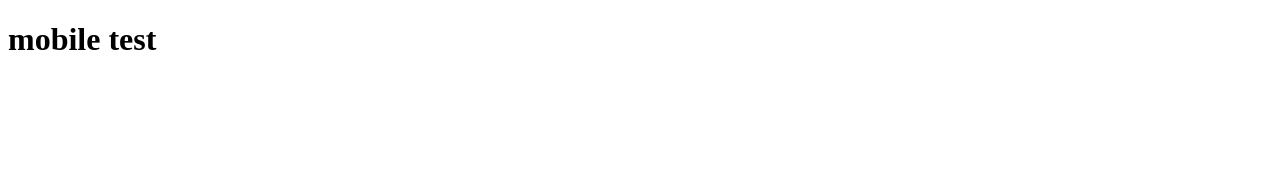
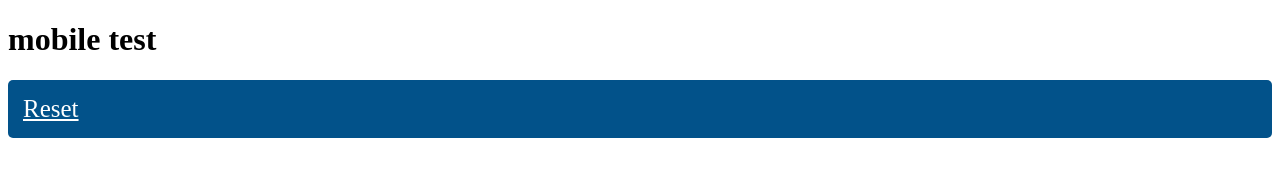
Before and after one commit to MalikN95/pc-mobile-test, a plain HTML site: page index.html in a window 1280 px wide. Drawn offline with Linux system fonts and the light colour scheme.

Commit message:
deep link

```diff
--- a/index.html
+++ b/index.html
@@ -8,6 +8,7 @@
 </head>
 <body>
   <h1>mobile test</h1>
+  <a style="color:#fff; font-size: 25px; border-radius: 5px; padding: 15px; background-color: #02528A; display: block;" href="wehostapp://recover-password?token=46787551-1cd2-421c-9eb4-d28d4f4200d2">Reset</a>
   <script src="script.js"></script>
 </body>
 </html>
```
